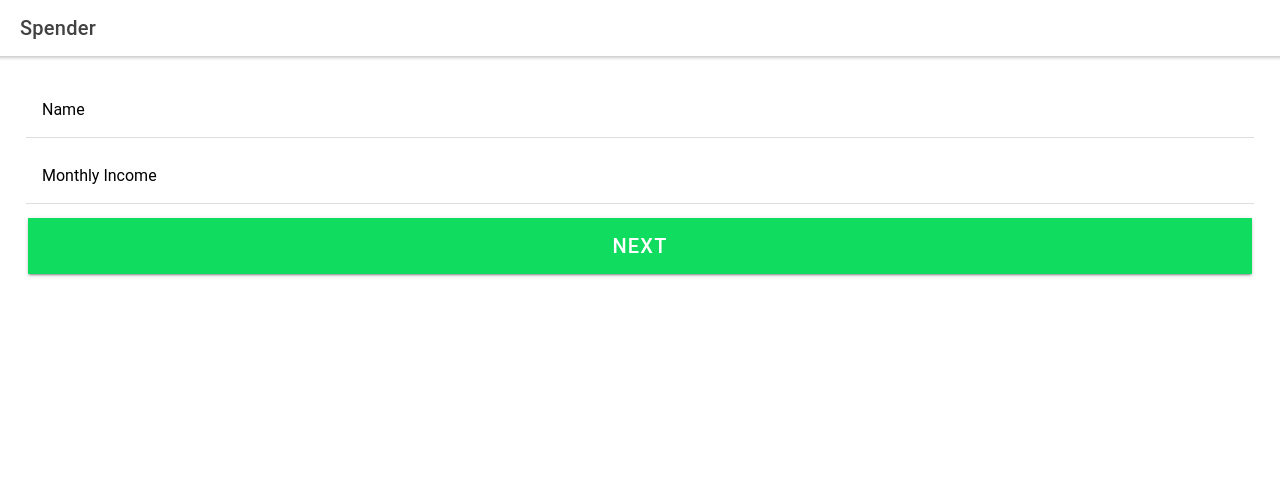
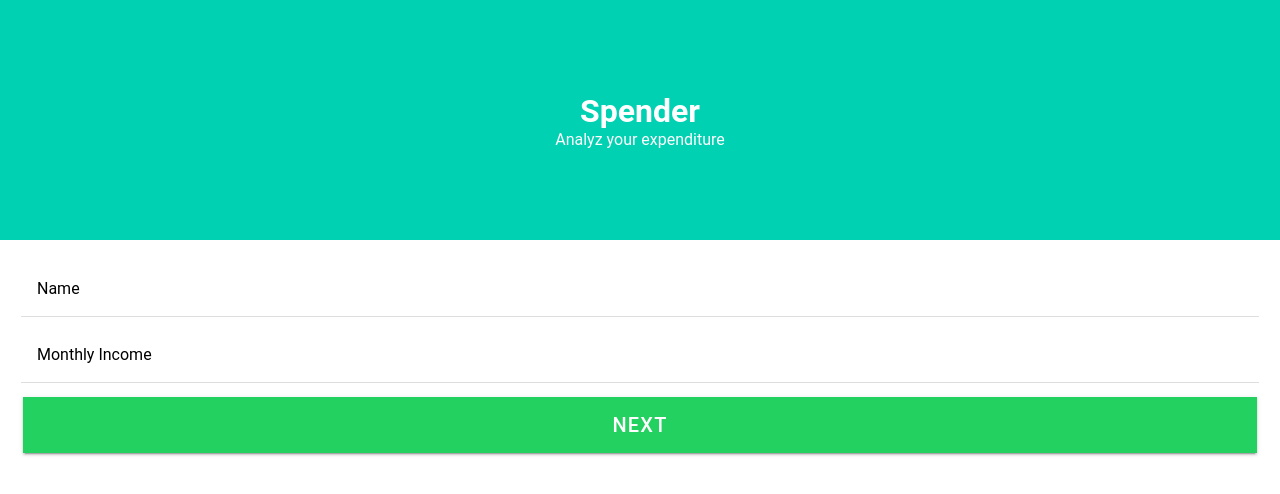
Before and after one commit to MihirJayavant/ionic-demo, a React (Create React App) app: page /addUser in a window 1280 px wide. Shown: the top 494 px of the page. Built offline with nearby package versions, Linux system fonts and the light colour scheme; the HTML template or start-up script is replaced by a standard one.

Commit message:
addUser UI done

```diff
--- a/src/App.tsx
+++ b/src/App.tsx
@@ -22,6 +22,7 @@ import '@ionic/react/css/display.css'
 
 /* Theme variables */
 import './theme/variables.css'
+import './theme/AddUser.css'
 
 const App: React.FC = () => (
   <IonApp>
--- a/src/pages/AddUser.tsx
+++ b/src/pages/AddUser.tsx
@@ -5,9 +5,6 @@ import {
   IonPage,
   IonTitle,
   IonToolbar,
-  IonFab,
-  IonFabButton,
-  IonIcon,
   IonGrid,
   IonRow,
   IonCol,
@@ -16,18 +13,21 @@ import {
   IonLabel,
   IonButton
 } from '@ionic/react'
-import { add } from 'ionicons/icons'
+import { RouterProps } from 'react-router'
 
-export const AddUser: React.FC = () => {
+export const AddUser = (props: RouterProps) => {
+  const onCLick = () => {
+    props.history.push('/home')
+  }
+
   return (
     <IonPage>
-      <IonHeader>
-        <IonToolbar>
-          <IonTitle>Spender</IonTitle>
-        </IonToolbar>
-      </IonHeader>
-      <IonContent className="ion-padding">
-        <IonGrid>
+      <IonContent>
+        <div className="hero">
+          <div className="title">Spender</div>
+          <div className="sub-title">Analyz your expenditure</div>
+        </div>
+        <IonGrid className="ion-padding">
           <IonRow>
             <IonCol size="12">
               <IonItem>
@@ -42,7 +42,7 @@ export const AddUser: React.FC = () => {
               </IonItem>
             </IonCol>
             <IonCol size="12">
-              <IonButton type="submit" color="success" expand="full" size="large">
+              <IonButton type="button" color="success" expand="full" size="large" onClick={onCLick}>
                 Next
               </IonButton>
             </IonCol>
--- a/src/pages/Home.tsx
+++ b/src/pages/Home.tsx
@@ -1,19 +1,52 @@
-import { IonContent, IonHeader, IonPage, IonTitle, IonToolbar, IonFab, IonFabButton, IonIcon } from '@ionic/react'
 import React from 'react'
+import {
+  IonContent,
+  IonHeader,
+  IonPage,
+  IonTitle,
+  IonToolbar,
+  IonFab,
+  IonFabButton,
+  IonIcon,
+  IonList,
+  IonItem,
+  IonLabel
+} from '@ionic/react'
+import { add } from 'ionicons/icons'
 
 export const Home: React.FC = () => {
   return (
     <IonPage>
       <IonHeader>
-        <IonToolbar>
+        <IonToolbar color="primary">
           <IonTitle>Spender</IonTitle>
         </IonToolbar>
       </IonHeader>
       <IonContent className="ion-padding">
-        <div>Hi its ionic</div>
+        <IonList>
+          <IonItem>
+            <IonLabel>item 1</IonLabel>
+          </IonItem>
+          <IonItem>
+            <IonLabel>item 2</IonLabel>
+          </IonItem>
+          <IonItem>
+            <IonLabel>item 3</IonLabel>
+          </IonItem>
+          <IonItem>
+            <IonLabel>item 4</IonLabel>
+          </IonItem>
+          <IonItem>
+            <IonLabel>item 5</IonLabel>
+          </IonItem>
+          <IonItem>
+            <IonLabel>item 6</IonLabel>
+          </IonItem>
+        </IonList>
+
         <IonFab vertical="bottom" horizontal="end" slot="fixed">
           <IonFabButton>
-            <IonIcon name="add" />
+            <IonIcon icon={add} />
           </IonFabButton>
         </IonFab>
       </IonContent>
--- a/src/pages/Startup.tsx
+++ b/src/pages/Startup.tsx
@@ -9,11 +9,6 @@ export const Startup = (props: RouterProps) => {
 
   return (
     <IonPage>
-      <IonHeader>
-        <IonToolbar>
-          <IonTitle>Spender</IonTitle>
-        </IonToolbar>
-      </IonHeader>
       <IonContent className="ion-padding">
         <div></div>
       </IonContent>
--- /dev/null
+++ b/src/theme/AddUser.css
@@ -0,0 +1,19 @@
+.hero {
+  height: 30%;
+  background-color: var(--primary);
+  color: white;
+  display: flex;
+  flex-direction: column;
+  padding: 10px;
+  align-items: center;
+  justify-content: center;
+}
+
+.hero .title {
+  font-size: 2rem;
+  font-weight: bold;
+}
+
+.hero .sub-title {
+  font-size: 1rem;
+}
--- a/src/theme/variables.css
+++ b/src/theme/variables.css
@@ -3,8 +3,12 @@ http://ionicframework.com/docs/theming/ */
 
 /** Ionic CSS Variables **/
 :root {
+  /** extra **/
+  --primary: hsl(171, 100%, 41%);
+  --secondary: hsl(48, 100%, 67%);
+
   /** primary **/
-  --ion-color-primary: #3880ff;
+  --ion-color-primary: hsl(171, 100%, 41%);
   --ion-color-primary-rgb: 56, 128, 255;
   --ion-color-primary-contrast: #ffffff;
   --ion-color-primary-contrast-rgb: 255, 255, 255;
@@ -12,7 +16,7 @@ http://ionicframework.com/docs/theming/ */
   --ion-color-primary-tint: #4c8dff;
 
   /** secondary **/
-  --ion-color-secondary: #0cd1e8;
+  --ion-color-secondary: hsl(48, 100%, 67%);
   --ion-color-secondary-rgb: 12, 209, 232;
   --ion-color-secondary-contrast: #ffffff;
   --ion-color-secondary-contrast-rgb: 255, 255, 255;
@@ -28,7 +32,7 @@ http://ionicframework.com/docs/theming/ */
   --ion-color-tertiary-tint: #7e57ff;
 
   /** success **/
-  --ion-color-success: #10dc60;
+  --ion-color-success: hsl(141, 71%, 48%);
   --ion-color-success-rgb: 16, 220, 96;
   --ion-color-success-contrast: #ffffff;
   --ion-color-success-contrast-rgb: 255, 255, 255;
```
